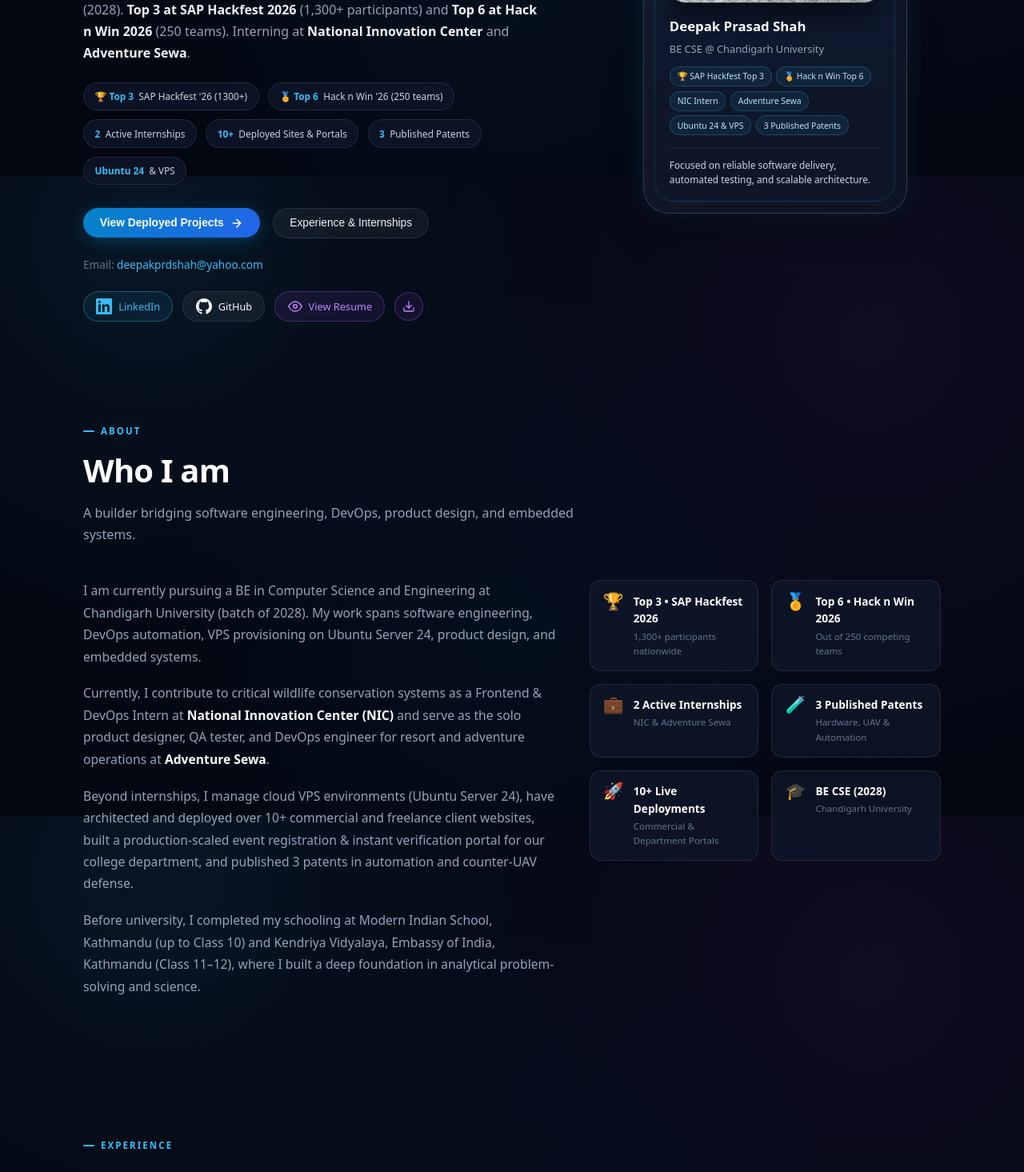
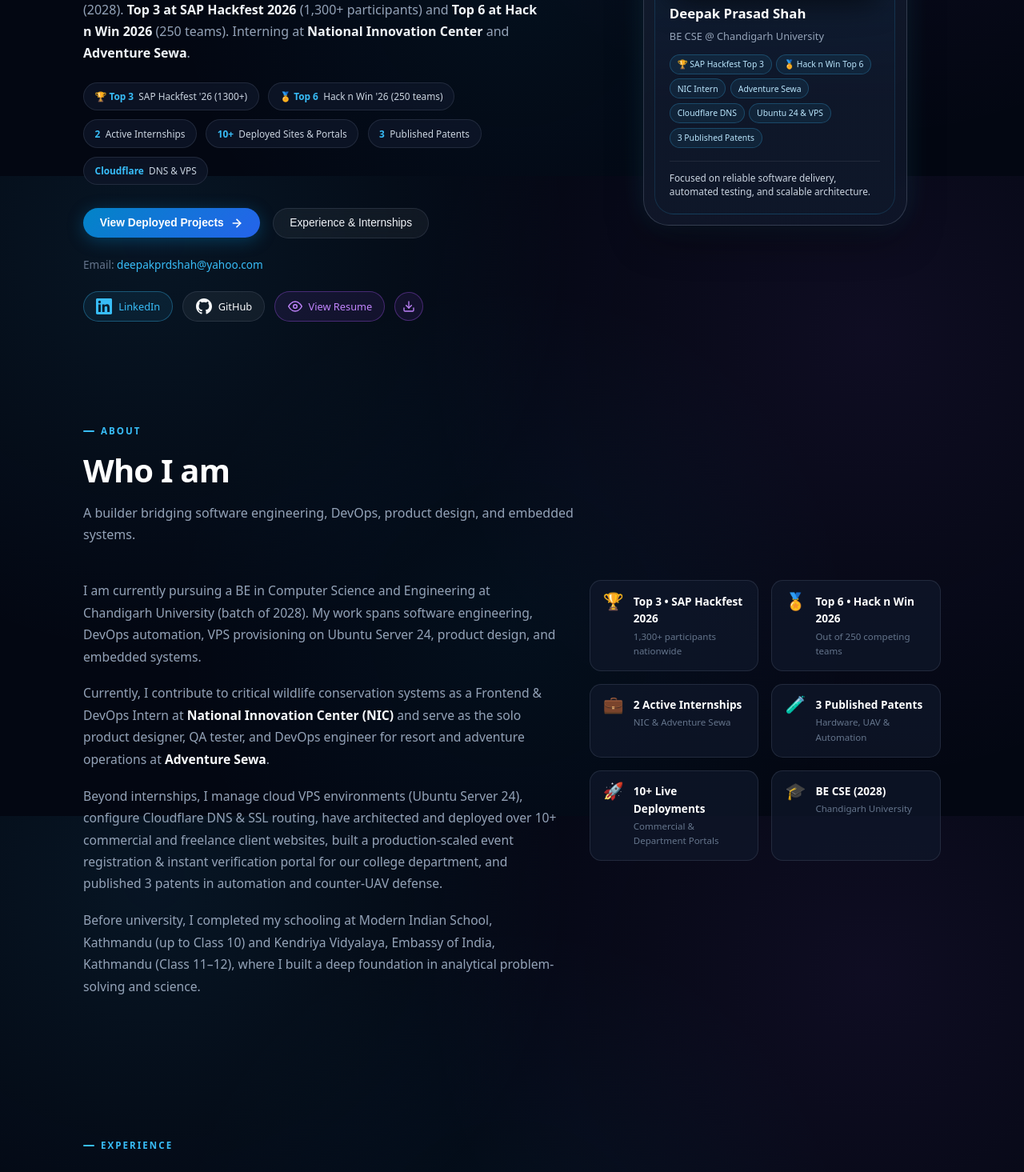
Before and after one commit to deiepak/deepak-portfolio, a React (Vite) app: page / in a window 1280 px wide. Shown: the part 580-2045 px from the top of the page at 80% size. Built offline with nearby package versions, Linux system fonts and the light colour scheme.

Commit message:
Add Cloudflare DNS management to skills, projects, and bio

```diff
--- a/src/components/About.jsx
+++ b/src/components/About.jsx
@@ -23,7 +23,7 @@
             and adventure operations at <strong>Adventure Sewa</strong>.
           </p>
           <p>
-            Beyond internships, I manage cloud VPS environments (Ubuntu Server 24), have architected and deployed over 10+ commercial and
+            Beyond internships, I manage cloud VPS environments (Ubuntu Server 24), configure Cloudflare DNS &amp; SSL routing, have architected and deployed over 10+ commercial and
             freelance client websites, built a production-scaled event registration &amp;
             instant verification portal for our college department, and published 3 patents
             in automation and counter-UAV defense.
--- a/src/components/Hero.jsx
+++ b/src/components/Hero.jsx
@@ -51,7 +51,7 @@
             <strong>3</strong> Published Patents
           </div>
           <div className="badge">
-            <strong>Ubuntu 24</strong> &amp; VPS
+            <strong>Cloudflare</strong> DNS &amp; VPS
           </div>
         </div>
         <div className="hero-cta-group">
@@ -186,6 +186,7 @@
                 <span className="profile-tag">🏅 Hack n Win Top 6</span>
                 <span className="profile-tag">NIC Intern</span>
                 <span className="profile-tag">Adventure Sewa</span>
+                <span className="profile-tag">Cloudflare DNS</span>
                 <span className="profile-tag">Ubuntu 24 &amp; VPS</span>
                 <span className="profile-tag">3 Published Patents</span>
               </div>
--- a/src/components/Skills.jsx
+++ b/src/components/Skills.jsx
@@ -16,6 +16,7 @@
           <div className="skill-title">DevOps &amp; Infrastructure</div>
           <div className="skill-tags">
             <span className="skill-tag">Ubuntu Server 24</span>
+            <span className="skill-tag">Cloudflare DNS Management</span>
             <span className="skill-tag">VPS Creation &amp; Management</span>
             <span className="skill-tag">Linux / SSH Administration</span>
             <span className="skill-tag">Docker Containerization</span>
--- a/src/data.js
+++ b/src/data.js
@@ -61,7 +61,7 @@
       "Formulated comprehensive automated and manual test plans for rock-solid transaction reliability.",
       "Provisioned and hardened Ubuntu Server 24 VPS environments, automating server setups, Nginx reverse proxy routing, and release cycles.",
     ],
-    tech: ["Product Design", "Figma", "DevOps", "Ubuntu Server 24", "VPS Management", "QA & Automated Testing", "CI/CD", "REST APIs"],
+    tech: ["Product Design", "Figma", "DevOps", "Ubuntu Server 24", "VPS Management", "Cloudflare DNS", "QA & Automated Testing", "CI/CD"],
   },
 ];
 
@@ -83,9 +83,9 @@
       "MongoDB",
       "Ubuntu Server 24",
       "VPS Hosting",
+      "Cloudflare DNS",
       "QR Verification",
       "Docker",
-      "Cloud Deployment",
     ],
   },
   {
@@ -97,13 +97,14 @@
     category: "deployed",
     featured: true,
     description:
-      "Architected, built, and launched 10+ custom production websites for businesses and individual clients. Includes e-commerce platforms, corporate showcases, booking systems, and interactive RSVP sites with 95+ Google Lighthouse scores, mobile-first UX, and dynamic CMS capabilities.",
+      "Architected, built, and launched 10+ custom production websites for businesses and individual clients. Includes e-commerce platforms, corporate showcases, booking systems, and interactive RSVP sites with 95+ Google Lighthouse scores, mobile-first UX, Cloudflare DNS configuration, and dynamic CMS capabilities.",
     tech: [
       "React",
       "Next.js",
       "Tailwind CSS",
       "WordPress",
       "Node.js",
+      "Cloudflare DNS",
       "SEO Optimization",
       "Vercel / Netlify",
     ],
```
